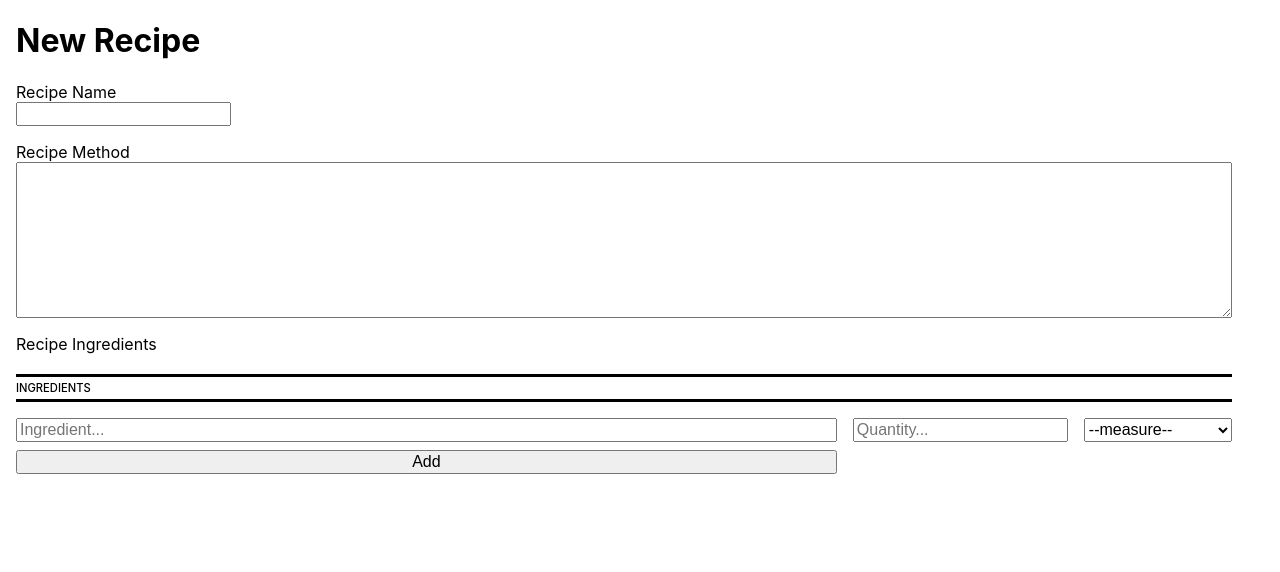
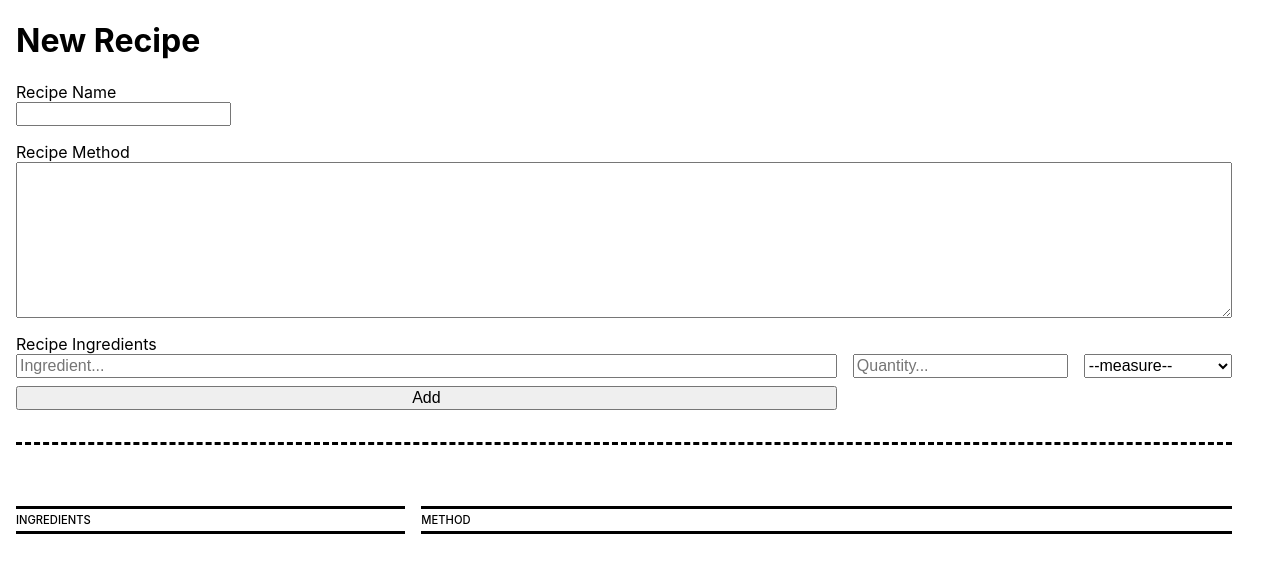
Before and after one commit to rupert-denton/recipes, a React (Create React App) app in the folder recipes/frontend/: page /newrecipe in a window 1280 px wide. Shown: the top 572 px of the page. Built offline with nearby package versions, Linux system fonts and the light colour scheme.

Commit message:
updated form design

```diff
--- a/recipes/frontend/src/components/ui/IngredientsList.css
+++ b/recipes/frontend/src/components/ui/IngredientsList.css
@@ -1,6 +1,6 @@
 .ingredient-list {
   display: grid;
-  grid-template-columns: 1fr 1fr 1fr;
+  grid-template-columns:.015fr .04fr 1fr;
 }
 
 .ingredient-element{
--- a/recipes/frontend/src/components/ui/Method.js
+++ b/recipes/frontend/src/components/ui/Method.js
@@ -1,10 +1,10 @@
 import './Method.css'
 
 import MethodStep from './MethodStep'
-function Method() {
+function Method(props) {
   return (
     <div className="method">
-      <MethodStep></MethodStep>
+      <MethodStep recipeMethod={props.recipeMethod}></MethodStep>
     </div>
   )
 }
--- a/recipes/frontend/src/components/ui/MethodStep.js
+++ b/recipes/frontend/src/components/ui/MethodStep.js
@@ -1,12 +1,11 @@
 import './MethodStep.css'
 
-function MethodStep() {
+function MethodStep(props) {
+  console.log(props)
   return (
     <div>
-      <div className="method-step small-header">Step One</div>
-      <div className="method-text">
-        Bring a large pot of lightly salted water to a boil.
-      </div>
+      <div className="method-step small-header"></div>
+      <div className="method-text">{props.recipeMethod}</div>
     </div>
   )
 }
--- a/recipes/frontend/src/components/ui/RecipeIngredientsContainer.css
+++ b/recipes/frontend/src/components/ui/RecipeIngredientsContainer.css
@@ -1,2 +1,3 @@
 .recipe-ingredients-container {
+  margin-right: 1rem;
 }
--- a/recipes/frontend/src/components/ui/RecipeMethodContainer.js
+++ b/recipes/frontend/src/components/ui/RecipeMethodContainer.js
@@ -3,11 +3,12 @@ import './RecipeMethodContainer.css'
 import MethodHeader from './MethodHeader'
 import Method from './Method'
 
-function RecipeMethodContainer() {
+function RecipeMethodContainer(props) {
+  console.log(props)
   return (
     <div className="recipe-method-container">
       <MethodHeader></MethodHeader>
-      <Method></Method>
+      <Method recipeMethod={props.recipeMethod}></Method>
     </div>
   )
 }
--- a/recipes/frontend/src/components/ui/RecipeTitle.js
+++ b/recipes/frontend/src/components/ui/RecipeTitle.js
@@ -2,6 +2,7 @@ import './RecipeTitle.css'
 import RecipeName from './RecipeName'
 
 function RecipeTitle(props) {
+  console.log(props)
   return (
     <div className="recipe-title">
       <RecipeName recipeName={props.recipeName}></RecipeName>
--- a/recipes/frontend/src/routes/RecipeForm.css
+++ b/recipes/frontend/src/routes/RecipeForm.css
@@ -34,7 +34,9 @@ button{
 .ingredient-triad{
   display: grid;
   grid-template-columns: 5fr 1fr 1fr;
-  margin-bottom: .5rem;
+  margin-bottom: 1rem;
+  padding-bottom: 2rem;
+  border-bottom-style: dashed;
 }
 
 .quantity, .dropdown{
@@ -48,3 +50,8 @@ button{
 .save-button-container{
   border-style: solid none none
 }
+
+.ingredient-method-frame{
+  display: grid;
+  grid-template-columns: 1fr 2fr;
+}
--- a/recipes/frontend/src/routes/RecipeForm.jsx
+++ b/recipes/frontend/src/routes/RecipeForm.jsx
@@ -1,10 +1,14 @@
 import './RecipeForm.css'
 import React, { useState } from 'react'
 
+import RecipeTitle from '../components/ui/RecipeTitle'
 import RecipeIngredientsContainer from '../components/ui/RecipeIngredientsContainer'
+import RecipeMethodContainer from '../components/ui/RecipeMethodContainer'
 
 export default function Recipe() {
   const [name, setName] = useState('')
+  const [method, setMethod] = useState('')
+
   const [ingredientList, setIngredientList] = useState([])
   const [ingredientObject, setIngredientObject] = useState({
     ingredient_name: '',
@@ -48,16 +52,13 @@ export default function Recipe() {
               type="text"
               rows="10"
               cols="33"
-              // onChange={(e) => setMethod(e.target.value)}
+              onChange={(e) => setMethod(e.target.value)}
             ></textarea>
           </div>
 
           {/* insert the ingredient list component here*/}
 
           <label>Recipe Ingredients</label>
-          <RecipeIngredientsContainer
-            recipeIngredients={ingredientList}
-          ></RecipeIngredientsContainer>
 
           <div className="ingredient-triad">
             <input
@@ -89,6 +90,14 @@ export default function Recipe() {
               <option value="cup">cup</option>
               <option value="tsp">tsp</option>
               <option value="tbsp">tbsp</option>
+              <option value="l">l</option>
+              <option value="ml">ml</option>
+              <option value="kg">kg</option>
+              <option value="g">g</option>
+              <option value="cm">cm</option>
+              <option value="mm">mm</option>
+              <option value="packet">packet</option>
+              <option value="handful">handful</option>
             </select>
             <button
               onClick={(e) => {
@@ -106,6 +115,15 @@ export default function Recipe() {
               Add
             </button>
           </div>
+          <RecipeTitle recipeName={name}></RecipeTitle>
+          <div className="ingredient-method-frame">
+            <RecipeIngredientsContainer
+              recipeIngredients={ingredientList}
+            ></RecipeIngredientsContainer>
+            <RecipeMethodContainer
+              recipeMethod={method}
+            ></RecipeMethodContainer>
+          </div>
         </form>
       </div>
     </div>
@@ -114,11 +132,6 @@ export default function Recipe() {
 
 ///
 
-// const [method, setMethod] = useState('')
-// const [ingredient, setIngredient] = useState('')
-// const [ingredientyQty, setIngredientQty] = useState('')
-// const [ingredientMeasure, setIngredientMeasure] = useState('')
-
 // const sendRecipeName = function (e) {
 //   e.preventDefault()
 //   const recipeIngredient = {
@@ -126,10 +139,6 @@ export default function Recipe() {
 //     quantity: ingredientyQty,
 //     measure: ingredientMeasure,
 //   }
-
-//   setIngredientList((prev) => [...prev, recipeIngredient])
-//   console.log(ingredientList)
-// }
 
 // fetch('http://localhost:3001/recipe', {
 //   method: 'POST',
@@ -142,17 +151,3 @@ export default function Recipe() {
 //    helpful thing autocomplete plugin
 // .then((resp) => resp.json())
 //   .then((json) => console.log(json))
-
-// <div className="save-button-container">
-//   <button className="save-recipe" onClick={(e) => sendRecipeName(e)}>
-//     Submit Recipe
-//   </button>
-// </div> */
-
-{
-  /* <div key={idx}>
-                <span>{ingredientObject.ingredient_name}</span>
-                <span>{ingredientObject.quantity}</span>
-                <span>{ingredientObject.measure}</span>
-              </div> */
-}
```
